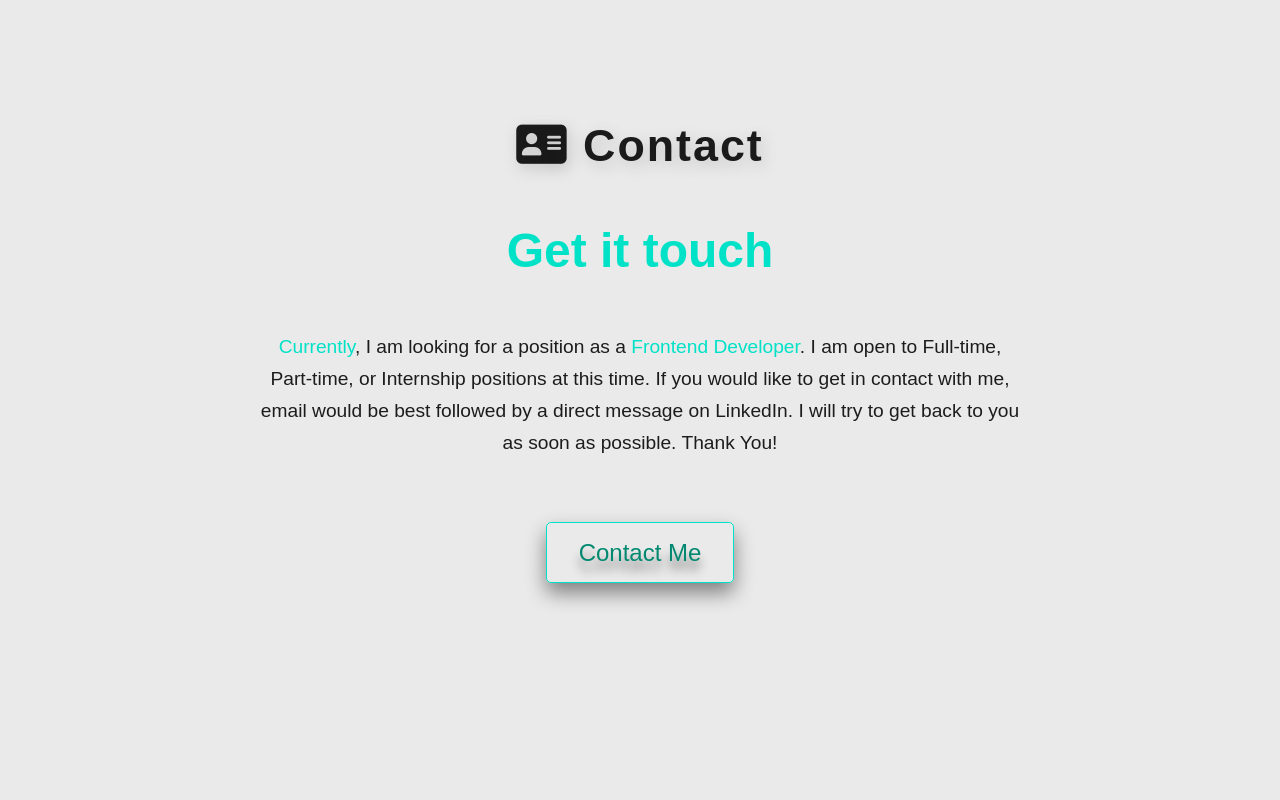
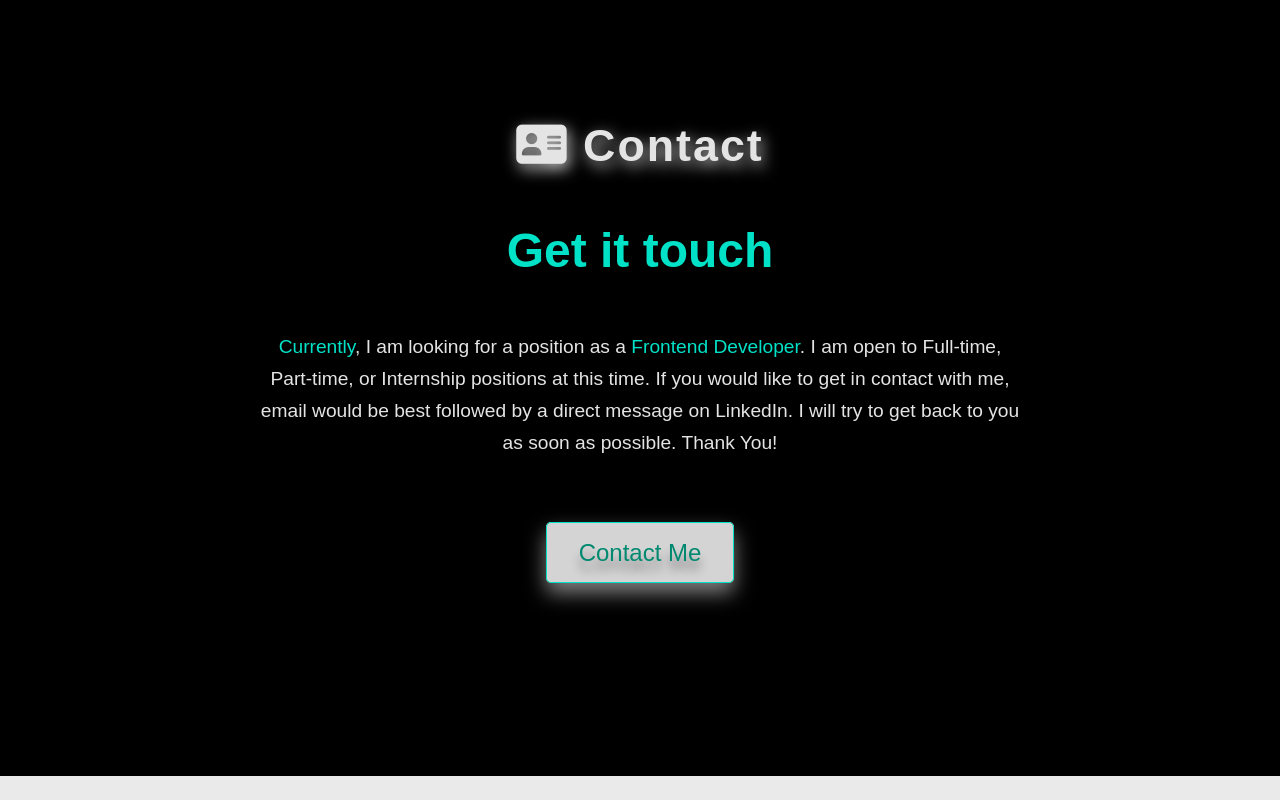
Before and after one commit to TroyRichardsDA/Portfolio-React-Revamp, a React (Create React App) app: page / in a window 1280 px wide. Shown: the part 5160-5960 px from the top of the page. Built offline with nearby package versions, Linux system fonts and the light colour scheme.

Commit message:
Contact Area Redesign

```diff
--- a/src/Components/Contact/ContactStyles.js
+++ b/src/Components/Contact/ContactStyles.js
@@ -4,6 +4,8 @@ import { motion } from "framer-motion";
 
 export const Container = styled.section`
   padding: var(--containerPadding);
+  min-height: 110vh;
+  background-color: var(--thrid-BG);
 `;
 
 export const Wrapper = styled(motion.div)`
@@ -19,6 +21,7 @@ export const Header = styled.h2`
   font-size: var(--headers);
   letter-spacing: 2px;
   text-shadow: var(--headerTextShadow);
+  color: var(--AltText);
 
   ${tablet({
     margin: "3rem 0 4rem",
@@ -30,7 +33,12 @@ export const Header = styled.h2`
 `;
 
 export const TextContainer = styled.div`
-  margin: 3rem 0;
+  width: 70%;
+  margin: 3rem auto;
+
+  font-size: 1.1rem;
+  line-height: 40px;
+  color: var(--AltText);
 
   ${desktop({
     width: "70%",
@@ -64,11 +72,14 @@ export const Link = styled.a`
   text-shadow: 0px 10px 10px grey;
   box-shadow: 0px 10px 20px grey;
 
+  background-color: var(--second-BG);
+
   &:hover {
     border-radius: 10px;
     border: 1px solid var(--dimHighlightColor);
     color: white;
     background-color: var(--dimHighlightColor);
+    box-shadow: 0px 5px 100px 10px var(--highlightColor);
   }
 
   ${desktop({
--- a/src/index.css
+++ b/src/index.css
@@ -4,7 +4,7 @@
   --thrid-BG:#000000 ;
   --highlightColor: #00e2c7;
   --dimHighlightColor: rgb(0, 137, 112);
-  --BrighterText: #f3f3f3;
+  --AltText: #e4e4e4;
   --box-shadow:rgba(9, 21, 37, 0.822);
   --fnt-tech: 'Share Tech Mono', monospace;
   --headerTextShadow: 3px 5px 15px rgb(197, 197, 197);
```
